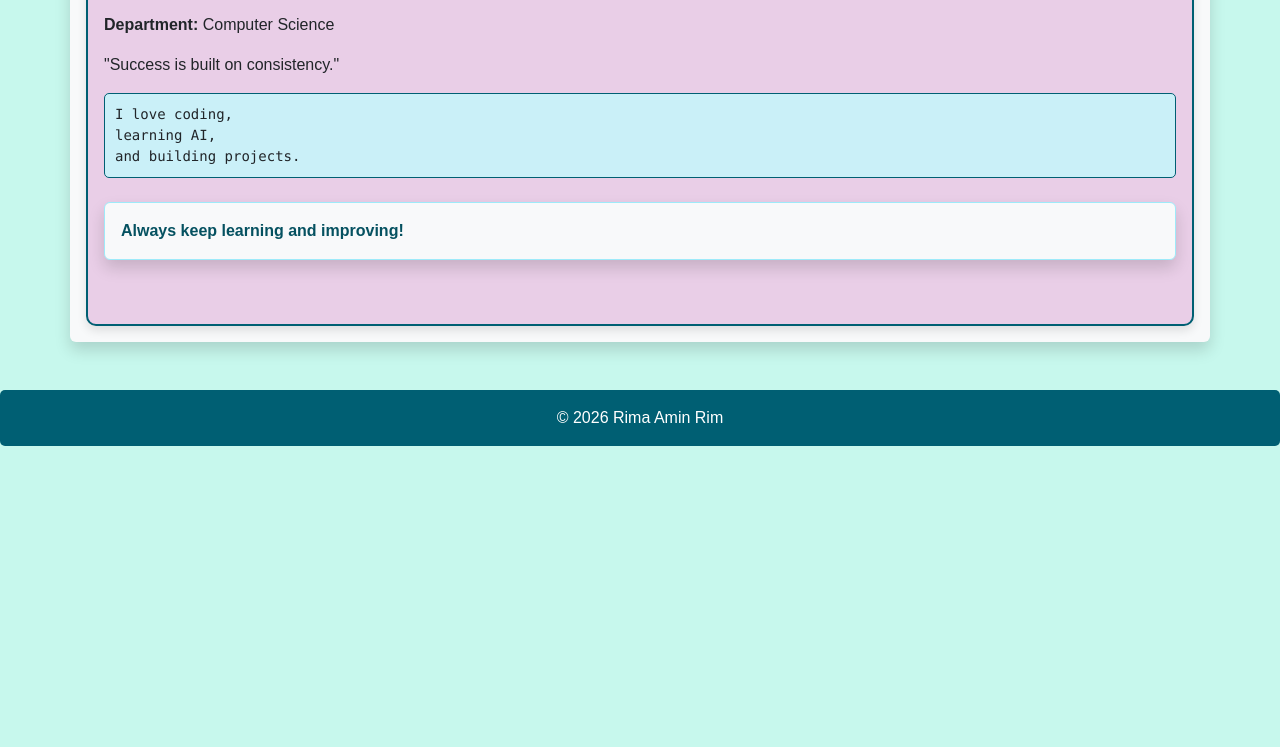
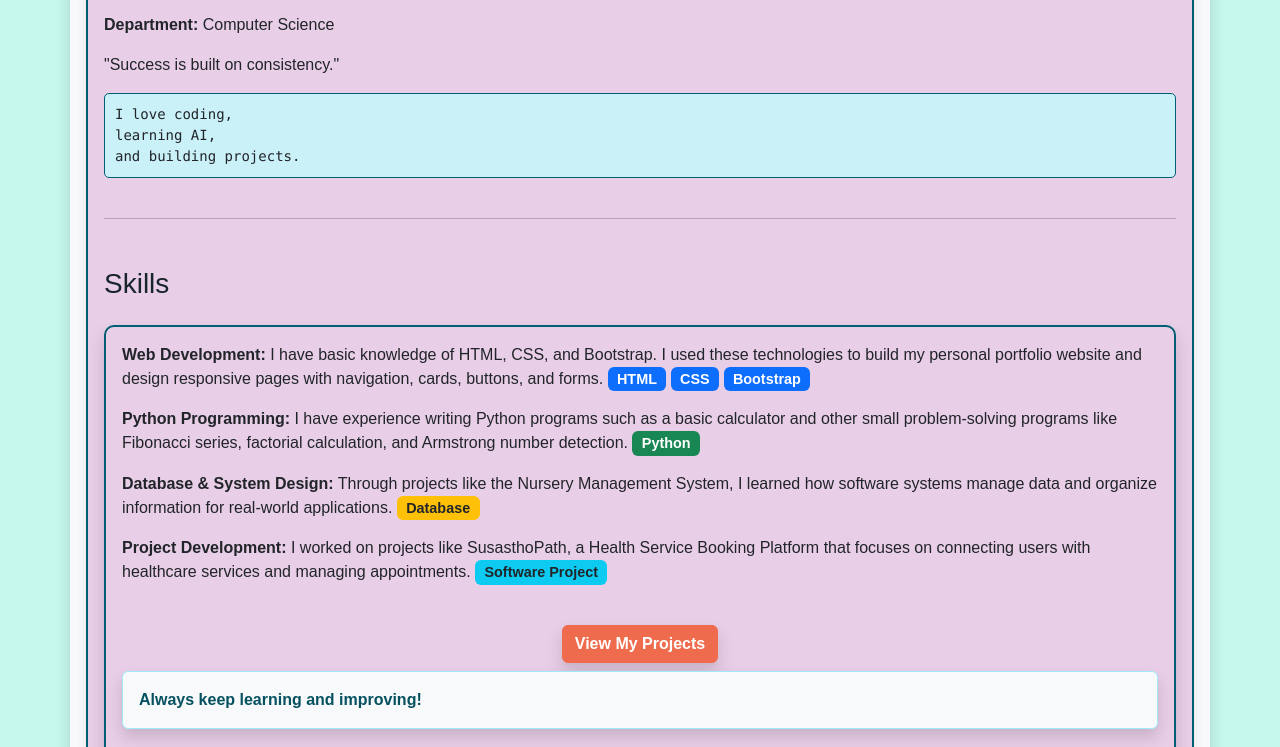
Before and after one commit to RimaAminRim/LabTask2BootstrapPortfolio, a plain HTML site: page about.html in a window 1280 px wide. Shown: the part 205-952 px from the top of the page. Before the commit the page ends 800 px from the top, so only its background shows below. Drawn offline with nearby package versions, Linux system fonts and the light colour scheme.

Commit message:
Update about.html and added skill

```diff
--- a/about.html
+++ b/about.html
@@ -26,6 +26,7 @@
 <div class="container mt-4 shadow p-3 mb-5 bg-body-tertiary rounded ">
   <div class="card p-3">
     <h2>About Me</h2>
+
     <p><strong>Name:</strong> Rima Amin Rim</p>
     <p><strong>Department:</strong> Computer Science</p>
     <blockquote>"Success is built on consistency."</blockquote>
@@ -33,9 +34,44 @@
 learning AI,
 and building projects.</pre>
 
+<hr class="my-4">
+
+<h3 class="mt-4">Skills</h3>
+
+<div class="card p-3 shadow mt-3">
+
+<p><strong>Web Development:</strong>
+I have basic knowledge of HTML, CSS, and Bootstrap. I used these technologies to build my personal portfolio website and design responsive pages with navigation, cards, buttons, and forms.
+<span class="badge bg-primary">HTML</span>
+<span class="badge bg-primary">CSS</span>
+<span class="badge bg-primary">Bootstrap</span>
+</p>
+
+<p><strong>Python Programming:</strong>
+I have experience writing Python programs such as a basic calculator and other small problem-solving programs like Fibonacci series, factorial calculation, and Armstrong number detection.
+<span class="badge bg-success">Python</span>
+</p>
+
+<p><strong>Database & System Design:</strong>
+Through projects like the Nursery Management System, I learned how software systems manage data and organize information for real-world applications.
+<span class="badge bg-warning text-dark">Database</span>
+</p>
+
+<p><strong>Project Development:</strong>
+I worked on projects like SusasthoPath, a Health Service Booking Platform that focuses on connecting users with healthcare services and managing appointments.
+<span class="badge bg-info text-dark">Software Project</span>
+</p>
+<div class="text-center mt-4">
+    <a href="projects.html" class="btn btn-primary shadow">
+        View My Projects
+    </a>
+
+</div>
+
     <div class="alert alert-info mt-2 shadow p-3 mb-5 bg-body-tertiary rounded">Always keep learning and improving!</div>
   </div>
 </div>
+
 
 <footer class="mt-4">&copy; 2026 Rima Amin Rim</footer>
 <script src="https://cdn.jsdelivr.net/npm/bootstrap@5.3.2/dist/js/bootstrap.bundle.min.js"></script>
```
